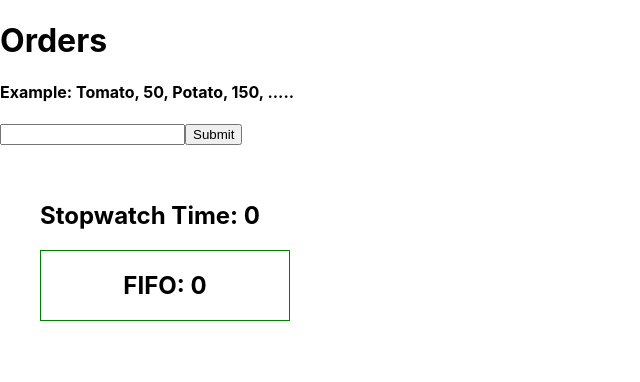
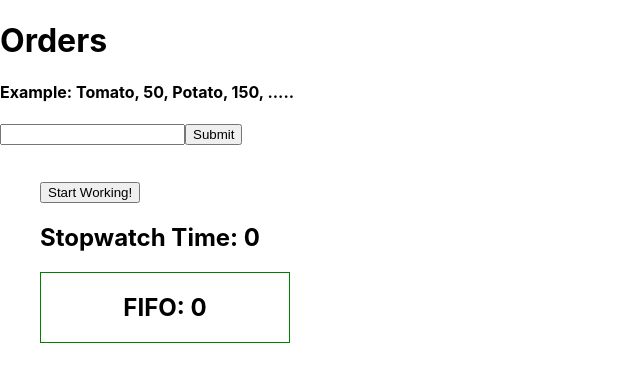
Before and after one commit to CrissZollo/order, a React (Create React App) app: page / in a window 1280 px wide. Shown: the top 382 px of the page, without its empty margins (0-640 px from the left). Built offline with nearby package versions, Linux system fonts and the light colour scheme.

Commit message:
None update

```diff
--- a/src/components/Dispather.js
+++ b/src/components/Dispather.js
@@ -5,6 +5,8 @@ const Dispather = ({ orderArr }) => {
 
 
     // let [sendingData, setData] = useState({});
+
+    let [stopValue, setStopValue] = useState(0)
 
 
     class Node {
@@ -91,21 +93,23 @@ const Dispather = ({ orderArr }) => {
 
     const fifoList = new Fifo();
 
+    //const [fifoList, setFifoList] = useState(new Fifo());
+
     let [time, setTime] = useState(0);
 
-    let started = false;
 
-    if (started === false && orderArr.length > 0) {
-        started = true;
-        console.log("hej")
+    function useTimer() {
+        stopValue += orderArr.length + 1;
         const timer = setInterval(() => {
-            if (time === orderArr.length) {
+            if (time === stopValue) {
+                setStopValue(stopValue)
+                // setFifoList(fifoList);
                 clearInterval(timer)
-                started = false;
                 return;
             }
             setTime(time);
             fifoList.addJob(orderArr[orderArr.length - (time + 1)]);
+            orderArr.pop();
             time++;
         }, 1000)
     }
@@ -115,12 +119,12 @@ const Dispather = ({ orderArr }) => {
             <ul>
                 {orderArr.map((order) => <h4 key={order.id}>{order.name + " " + order.time}</h4>)}
                 <br />
-                {/* <button onClick={useTimer}>Start Working!</button> */}
+                <button onClick={useTimer}>Start Working!</button>
                 <h2>Stopwatch Time: {time}</h2>
                 {/* <Fifo orderArr={orderArr} sendData={sendingData} /> */}
                 <div className="box">
                     <h2>FIFO: {fifoList.numberOfJobsInQueue()}</h2>
-                    {fifoList.listJobs().map((job) => <p key={fifoList.size--}>{job.name + " " + job.time}</p>)}
+                    {fifoList.listJobs().map((job) => <p key={fifoList.numberOfJobsInQueue()}>{job.name + " " + job.time}</p>)}
                 </div>
             </ul>
         </div>
```
Also changed, not shown: 1 other file (tests, documents, lock files or other folders).
